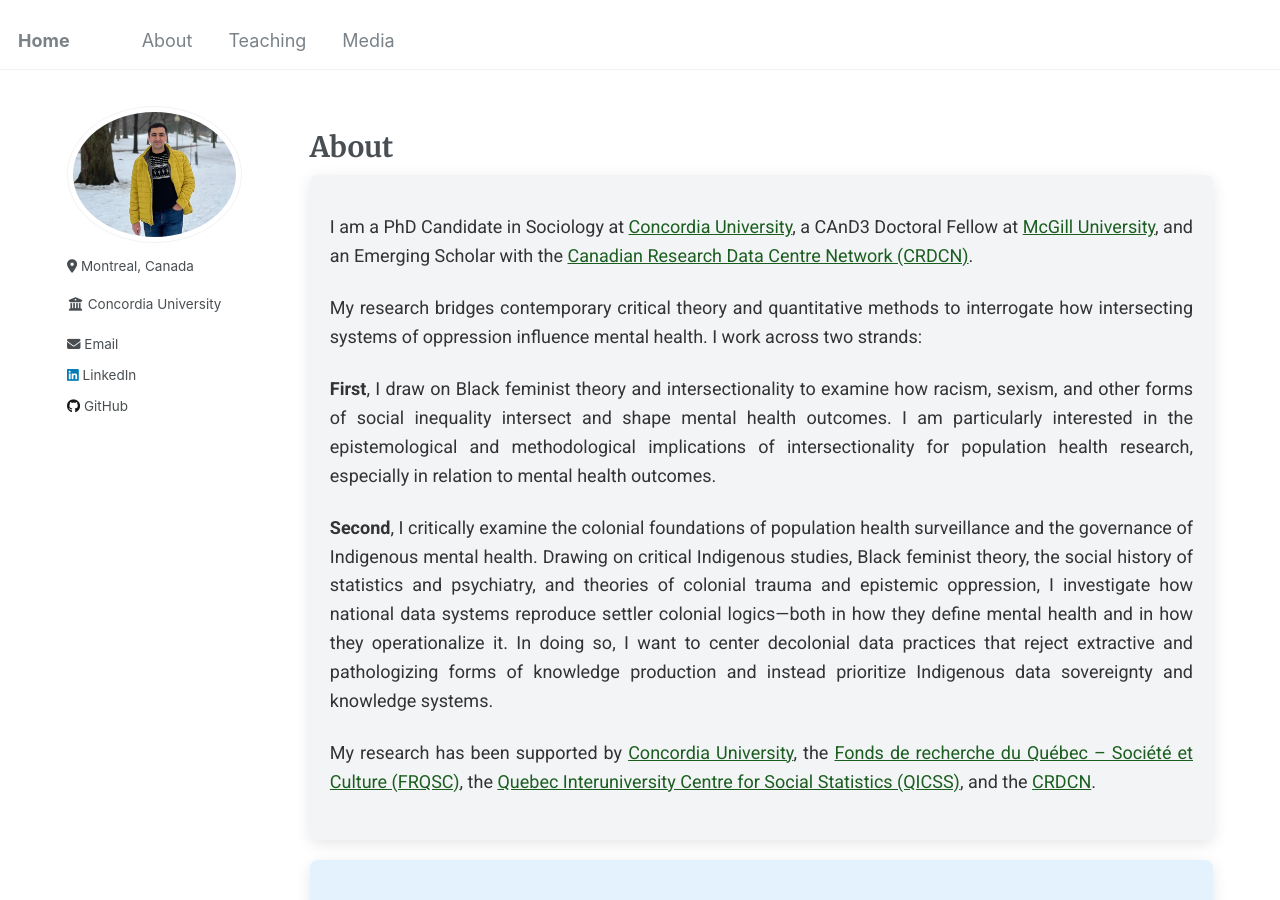
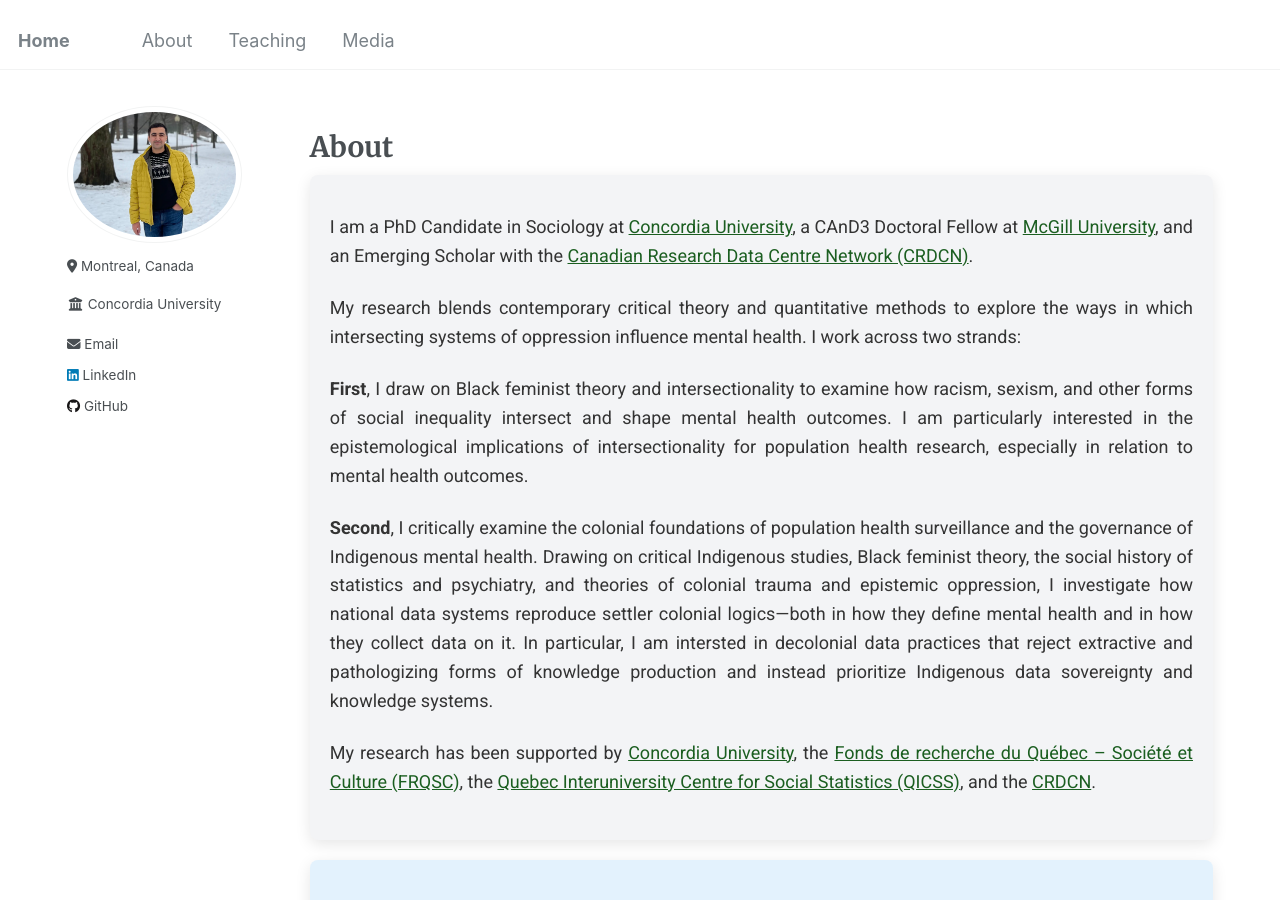
Before and after one commit to Mohsnmonji/mohsnmonji.github.io, a Jekyll site: the page built from about-me.md, in a window 1280 px wide and 900 px high. Built offline with Jekyll 4.4.1, drawn with Linux system fonts in a browser that asks for light colours.

Commit message:
Update about-me.md

```diff
--- a/about-me.md
+++ b/about-me.md
@@ -93,15 +93,15 @@ author_profile: true
   </p>
 
   <p>
-    My research bridges contemporary critical theory and quantitative methods to interrogate how intersecting systems of oppression influence mental health. I work across two strands:
+    My research blends contemporary critical theory and quantitative methods to explore the ways in which intersecting systems of oppression influence mental health. I work across two strands:
   </p>
 
   <p>
-    <strong>First</strong>, I draw on Black feminist theory and intersectionality to examine how racism, sexism, and other forms of social inequality intersect and shape mental health outcomes. I am particularly interested in the epistemological and methodological implications of intersectionality for population health research, especially in relation to mental health outcomes.
+    <strong>First</strong>, I draw on Black feminist theory and intersectionality to examine how racism, sexism, and other forms of social inequality intersect and shape mental health outcomes. I am particularly interested in the epistemological implications of intersectionality for population health research, especially in relation to mental health outcomes.
   </p>
 
 <p>
-  <strong>Second</strong>, I critically examine the colonial foundations of population health surveillance and the governance of Indigenous mental health. Drawing on critical Indigenous studies, Black feminist theory, the social history of statistics and psychiatry, and theories of colonial trauma and epistemic oppression, I investigate how national data systems reproduce settler colonial logics—both in how they define mental health and in how they operationalize it. In doing so, I want to center decolonial data practices that reject extractive and pathologizing forms of knowledge production and instead prioritize Indigenous data sovereignty and knowledge systems.
+  <strong>Second</strong>, I critically examine the colonial foundations of population health surveillance and the governance of Indigenous mental health. Drawing on critical Indigenous studies, Black feminist theory, the social history of statistics and psychiatry, and theories of colonial trauma and epistemic oppression, I investigate how national data systems reproduce settler colonial logics—both in how they define mental health and in how they collect data on it. In particular, I am intersted in decolonial data practices that reject extractive and pathologizing forms of knowledge production and instead prioritize Indigenous data sovereignty and knowledge systems.
 </p>
 
 
```
